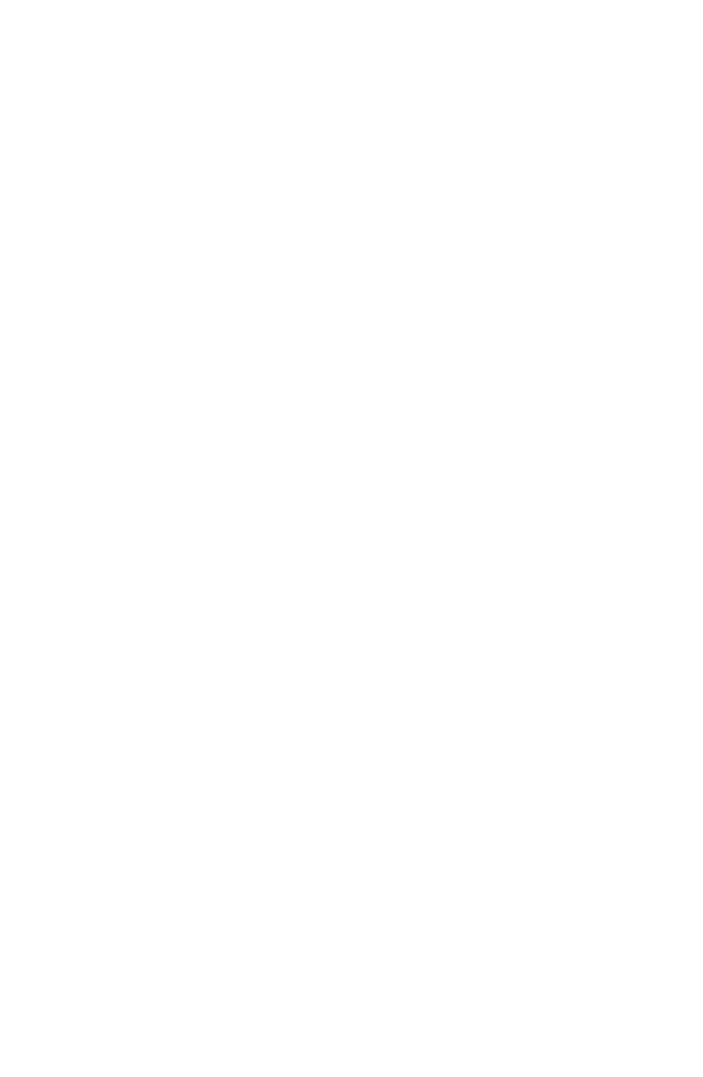
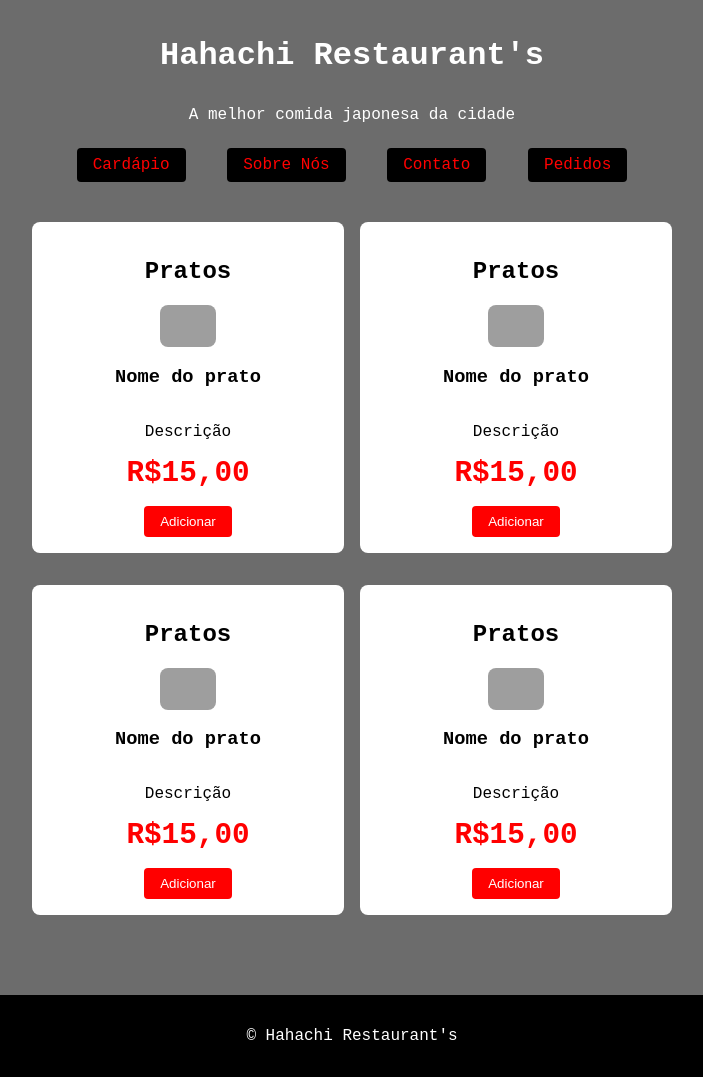
Before and after one commit to GabrielVancoDev/Atividade-Restaurante-Japones, a plain HTML site: page index.html in a window 1280 px wide. Shown: the whole page, without its empty margins (288-991 px from the left). Before the commit the page ends 800 px from the top, so only its background shows below. Drawn offline with Linux system fonts and the light colour scheme; grey boxes are pictures that could not be loaded.

Commit message:
Finalizando a estrutura HTML e CSS

```diff
--- a/index.html
+++ b/index.html
@@ -7,9 +7,77 @@
     <title>Hahachi Restaurant's</title>
   </head>
   <body>
+    <header class="banner">
+      <div class="banner-content">
+        <h1 class="banner-title">Hahachi Restaurant's</h1>
+        <p class="banner-description">A melhor comida japonesa da cidade</p>
+      </div>
+      <nav>
+        <a href="">Cardápio</a>
+        <a href="">Sobre Nós</a>
+        <a href="">Contato</a>
+        <a href="">Pedidos</a>
+      </nav>
+    </header>
 
-
-
+    <main>
+      <section id="pratos" class="categoria">
+        <div class="produto">
+          <h2>Pratos</h2>
+          <img
+            id="img-250px"
+            src="img/sushi-dish-asian-restaurant.jpg"
+            alt="img-prato"
+          />
+          <h3>Nome do prato</h3>
+          <p>Descrição</p>
+          <span class="preco"> R$15,00 </span>
+          <button class="adicionar">Adicionar</button>
+        </div>
+        <div class="produto">
+          <h2>Pratos</h2>
+          <img
+            id="img-250px"
+            src="img/sushi-dish-asian-restaurant.jpg"
+            alt="img-prato"
+          />
+          <h3>Nome do prato</h3>
+          <p>Descrição</p>
+          <span class="preco"> R$15,00 </span>
+          <button class="adicionar">Adicionar</button>
+        </div>
+        <div class="produto">
+          <h2>Pratos</h2>
+          <img
+            id="img-250px"
+            src="img/sushi-dish-asian-restaurant.jpg"
+            alt="img-prato"
+          />
+          <h3>Nome do prato</h3>
+          <p>Descrição</p>
+          <span class="preco"> R$15,00 </span>
+          <button class="adicionar">Adicionar</button>
+        </div>
+        <div class="produto">
+          <h2>Pratos</h2>
+          <img
+            id="img-250px"
+            src="img/sushi-dish-asian-restaurant.jpg"
+            alt="img-prato"
+          />
+          <h3>Nome do prato</h3>
+          <p>Descrição</p>
+          <span class="preco"> R$15,00 </span>
+          <button class="adicionar">Adicionar</button>
+        </div>
+      </section>
+      <section id="bebidas" class="categoria"></section>
+      <section id="pedidos"></section>
+      <section id="contato"></section>
+    </main>
+    <footer>
+      <p>&copy; Hahachi Restaurant's</p>
+    </footer>
     <script src="main.js"></script>
   </body>
 </html>
--- a/style.css
+++ b/style.css
@@ -0,0 +1,92 @@
+body {
+  font-family: "Courier New", Courier, monospace;
+  margin: 0;
+  padding: 0;
+  background-color: rgb(108, 108, 108);
+}
+
+header {
+  background-color: 8e900;
+  color: #ffff;
+  text-align: center;
+  padding: 1rem 0;
+}
+
+header p {
+  margin: 2rem;
+}
+
+nav a {
+  color: red;
+  text-decoration: none;
+  background-color: black;
+  padding: 0.5rem 1rem; /* Espaçamento interno primeiro valor na vertical, segundo na vertical */
+  margin: 1rem 1rem;
+  border-radius: 4px;
+}
+
+a:hover {
+  background-color: #ffff;
+  color: black;
+}
+
+main {
+  width: 80%;
+  margin: 2rem auto;
+}
+
+.categoria {
+  margin-bottom: 2rem;
+}
+
+.produto img {
+  max-width: 20%;
+  height: auto;
+  border-radius: 8px;
+}
+
+.produto {
+  background-color: #ffff;
+  border-radius: 8px;
+  padding: 1rem;
+  margin-bottom: 1rem;
+  display: flex;
+  flex-direction: column;
+  align-items: center;
+  text-align: center;
+}
+
+.preco {
+  font-weight: bold;
+  color: red;
+  font-size: 22pt;
+  margin-bottom: 1rem;
+}
+
+button {
+  background-color: red;
+  color: #ffff;
+  border: none;
+  padding: 0.5rem 1rem;
+  border-radius: 4px;
+  cursor: pointer;
+}
+
+footer {
+  text-align: center;
+  padding: 1rem 0;
+  background-color: black;
+  color: #ffff;
+}
+
+@media (min-width: 768px) {
+  main {
+    width: 50%;
+  }
+
+  .categoria {
+    display: grid;
+    grid-template-columns: repeat(auto-fit, minmax(250px, 1fr));
+    gap: 1rem;
+  }
+}
```
Also changed, not shown: 1 other file.
